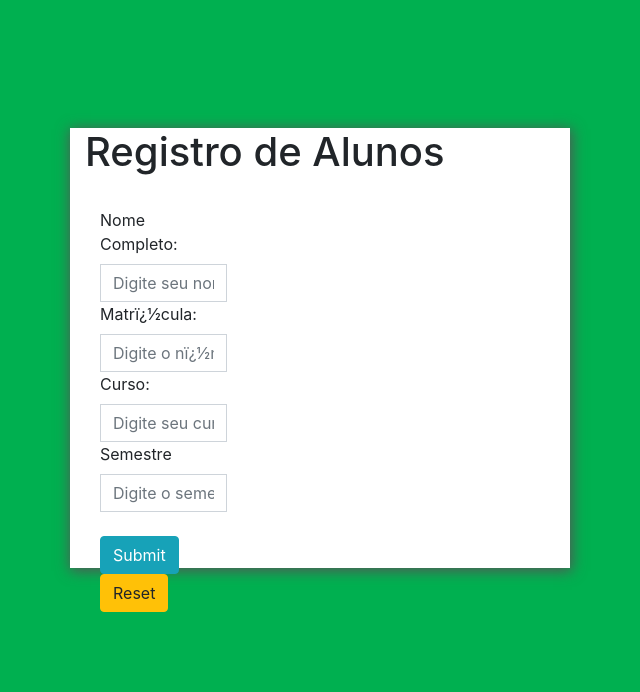
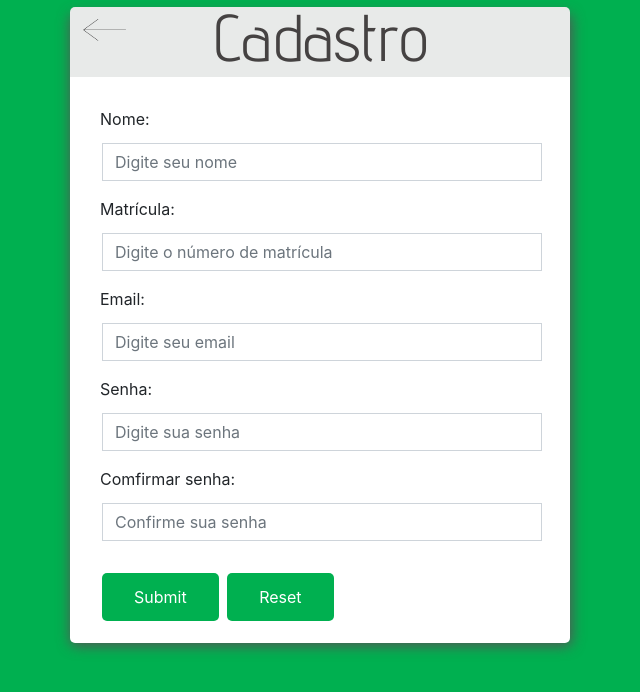
Before and after one commit to Suigetsu-Isaac/4-Periodo-Projeto, a plain HTML site: page pi3/cadastro.html in a window 1280 px wide. Shown: the whole page, without its empty margins (320-960 px from the left). Drawn offline with Linux system fonts and the light colour scheme.

Commit message:
frontend version-1.0

```diff
--- a/pi3/cadastro.html
+++ b/pi3/cadastro.html
@@ -1,62 +1,110 @@
 <!DOCTYPE html>
-<html>
+<html lang="pt-br">
+
 <head>
-<meta charset="ISO-8859-1">
+	<meta http-equiv="Content-Language" content="pt-br">
+	<meta charset="utf-8 ">
 	<meta name="viewport" content="width=device-width, initial-scale=1">
-<title>Controle de Acesso</title>
-<link href="css/bootstrap.css" rel="stylesheet"
-	type="text/css">
+	<title>Cadastro</title>
+	<link href="css/bootstrap.css" rel="stylesheet" type="text/css">
 
 	<style>
-	 .centro{
-
-      height: 440px;
+		.centro {
+			border-radius: 5px;
+			height: 630px;
 			width: 500px;
 			margin: 0 auto;
+			margin-top: 1%;
 
-      margin-top: 10%;
 			background-color: white;
-      box-shadow:1px 2px 13px 1px #555555;
+			box-shadow: 1px 2px 13px 1px #555555;
 
 		}
 
+		input {
+			background-color: #00B050;
+			border: none;
+			color: white;
+			padding: 12px 32px;
+			text-decoration: none;
+			margin: 4px 2px;
+			border-radius: 5px;
+
+
+		}
+
+		.h1_centro {
+			text-align: center;
+			margin-top: -40px;
+			color: #454242;
+			font-family: AdventPro;
+			font-size: 66px;
+		}
+
+		.div_centro {
+			width: 500px;
+			border-top-left-radius: 5px;
+			border-top-right-radius: 5px;
+			background-color: #E8EAE9;
+			height: 70px;
+			position: relative;
+			left: -30px;
+			top: -30px;
+		}
+
+		@font-face {
+			font-family: AdventPro;
+			src: url(fontes/AdventPro-Regular.ttf);
+		}
 	</style>
 </head>
+
 <body style="background-color: #00B050;">
 	<div class="centro">
+
 		<div class="container-fluid">
-	<h1>Registro de Alunos</h1>
+
 			<br>
 			<div class="row-fluid">
 				<div class="col-sm-4">
-			<form action="" method="post">
-				<div >
-					<label class="form-label">Nome Completo:</label> <input type="text"
-						class="form-control" placeholder="Digite seu nome completo"
-						name="nome" id="nome" required="required">
+					<form style="width: 440px;" action="" method="post">
+						<div class="div_centro">
+							<a href="index.html">
+								<img src="img/ceta.png" width=50px height=30px
+									style="position: relative; left: 10px; top: 7px;">
+							</a>
+							<h1 class="h1_centro">Cadastro</h1>
 						</div>
-
-				<div >
-					<label class="form-label">Matr�cula:</label> <input type="text"
-						class="form-control" placeholder="Digite o n�mero de matr�cula"
-						name="nmatricula" id="nmatricula" required="required">
+						<div>
+							<label class="form-label">Nome:</label> <input type="text" class="form-control"
+								placeholder="Digite seu nome" name="nome" id="nome" required="required">
 						</div>
-
-				<div >
-					<label class="form-label">Curso:</label> <input type="text"
-						class="form-control" placeholder="Digite seu curso" name="curso"
-						id="curso" required="required">
+						<p></p>
+						<div>
+							<label class="form-label">Matrícula:</label> <input type="text" class="form-control"
+								placeholder="Digite o número de matrícula" name="nmatricula" id="nmatricula"
+								required="required">
 						</div>
-
+						<p></p>
 						<div>
-					<label class="form-label">Semestre</label> <input type="text"
-						class="form-control" placeholder="Digite o semestre"
-						name="semestre" id="semestre" required="required">
+							<label class="form-label">Email:</label> <input type="email" class="form-control"
+								placeholder="Digite seu email" name="email" id="email" required="required">
+						</div>
+						<p></p>
+						<div>
+							<label class="form-label">Senha:</label> <input type="password" class="form-control"
+								placeholder="Digite sua senha" name="senha" id="senha" required="required">
+						</div>
+						<p></p>
+						<div>
+							<label class="form-label">Comfirmar senha:</label> <input type="password"
+								class="form-control" placeholder="Confirme sua senha" name="comsenha" id="comsenha"
+								required="required">
 						</div>
 						<br>
 						<div>
-					<input type="submit" name="submit" id="submit" class="btn btn-info">
-					<input type="reset" name="reset" id="reset" class="btn btn-warning">
+							<input type="submit" name="submit" id="submit">
+							<input type="reset" name="reset" id="reset">
 						</div>
 
 					</form>
@@ -64,5 +112,7 @@
 				</div>
 
 			</div>
+
 </body>
+
 </html>
--- a/pi3/css/login.css
+++ b/pi3/css/login.css
@@ -19,6 +19,7 @@ body {
   padding: 30px;
   margin: auto;
   box-shadow: 1px 2px 13px 1px #555555;
+  border-radius: 5px;
 }
 .form-signin .checkbox {
   font-weight: 400;
```
Also changed, not shown: pi3/index.html (+75 -30 lines), pi3/login.html (+28 -13 lines), pi3/bootstrap/css/bootstrap.css, pi3/fontes/AdventPro-Bold.ttf (added), pi3/fontes/AdventPro-ExtraLight.ttf (added), pi3/fontes/AdventPro-Light.ttf (added), pi3/fontes/AdventPro-Medium.ttf (added), pi3/fontes/AdventPro-Regular.ttf (added), pi3/fontes/AdventPro-SemiBold.ttf (added), pi3/fontes/AdventPro-Thin.ttf (added), pi3/img/ceta.png (added). Lines whose indentation alone changed are shown as unchanged.
